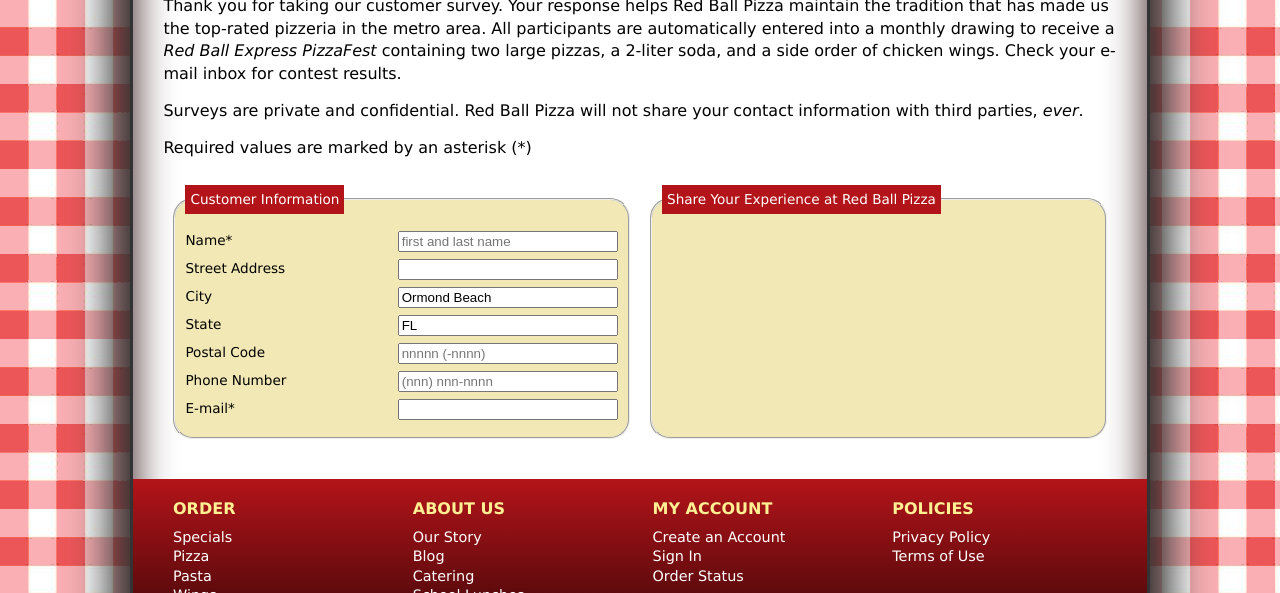
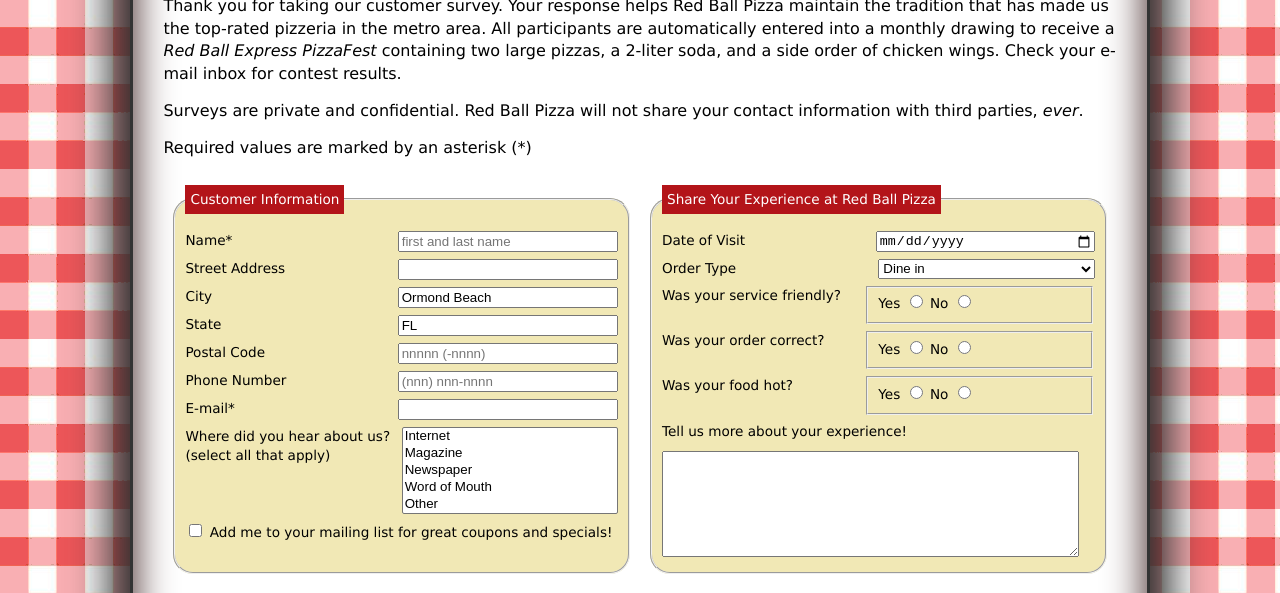
Before and after one commit to Siddharth10-02/S1_Exercise_05_07, a plain HTML site: page index.html in a window 1280 px wide. Shown: the part 341-934 px from the top of the page. Drawn offline with Linux system fonts and the light colour scheme.

Commit message:
Form Upgrades
Entered date/time fields, created selection lists, created option buttons, created check/text area boxes.

```diff
--- a/index.html
+++ b/index.html
@@ -15,7 +15,7 @@
    <title>Red Ball Survey</title>
    <link href="rb_reset.css" rel="stylesheet" />
    <link href="rb_styles.css" rel="stylesheet" />
-   <link rel="stylesheet" href="rb_forms.css">
+   <link rel="stylesheet" href="rb_forms.css" />
    <script type="text/javascript" src="rb_formsubmit.js"></script>
 
 </head>
@@ -90,10 +90,73 @@
                                 <input type="text" name="custEmail" id="email">
                         </div>
 
+                        <div class="formRow">
+                                <label for="info">Where did you hear about us?<br/>(select all that apply)</label>
+                                <select id="info" name="infoSrc" size="5" multiple>
+                                        <option value="internet">Internet</option>
+                                        <option value="mag">Magazine</option>
+                                        <option value="news">Newspaper</option>
+                                        <option value="word">Word of Mouth</option>
+                                        <option value="other">Other</option>
+                                </select>
+                        </div>
+
+                        <input type="checkbox" name="mailMe" id="mailCB" value="yes">
+                        <label for="mailCB">Add me to your mailing list for great coupons and specials!</label>
+
                 </fieldset>
 
                 <fieldset id="expInfo">
                         <legend>Share Your Experience at Red Ball Pizza</legend>
+
+                        <div class="formRow">
+                                <label for="visit">Date of Visit</label>
+                                <input type="date" name="visitDate" id="visit">
+                        </div>
+
+                        <div class="formRow">
+                                <label for="order">Order Type</label>
+                                <select id="order" name="orderType">
+                                        <option value="order1">Carry out</option>
+                                        <option value="order2">Delivery</option>
+                                        <option value="order3" selected>Dine in</option>
+                                        <option value="order4">Take 'n bake</option>
+                                </select>
+                        </div>
+
+                        <!-- Begin radio buttons -->
+                        <div class="formRow">
+                                <label for="">Was your service friendly?</label>
+                                <fieldset class="optGroup">
+                                        <label for="fYes">Yes</label>
+                                        <input type="radio" name="sFriend" id="fYes" value="yes">
+                                        <label for="fNo">No</label>
+                                        <input type="radio" name="sFriend" id="fNo" value="no">
+                                </fieldset>
+                        </div>
+
+                        <div class="formRow">
+                                <label for="">Was your order correct?</label>
+                                <fieldset class="optGroup">
+                                        <label for="cYes">Yes</label>
+                                        <input type="radio" name="oCorrect" id="cYes" value="yes">
+                                        <label for="cNo">No</label>
+                                        <input type="radio" name="oCorrect" id="cNo" value="no">
+                                </fieldset>
+                        </div>
+
+                        <div class="formRow">
+                                <label for="">Was your food hot?</label>
+                                <fieldset class="optGroup">
+                                        <label for="hYes">Yes</label>
+                                        <input type="radio" name="foodHot" id="hYes" value="yes">
+                                        <label for="hNo">No</label>
+                                        <input type="radio" name="foodHot" id="hNo" value="no">
+                                </fieldset>
+                        </div>
+
+                        <label for="commBox">Tell us more about your experience!</label>
+                        <textarea name="custExp" id="commBox" rows="" cols=""></textarea>
                 </fieldset>
       </form>
 
--- a/rb_forms.css
+++ b/rb_forms.css
@@ -49,7 +49,11 @@ legend {
 
 
 /* Text Area Styles */
-
+textarea {
+        margin-top: 10px;
+        height: 100px;
+        width: 95%;
+}
 
 
 /* Spinner Styles */
```
